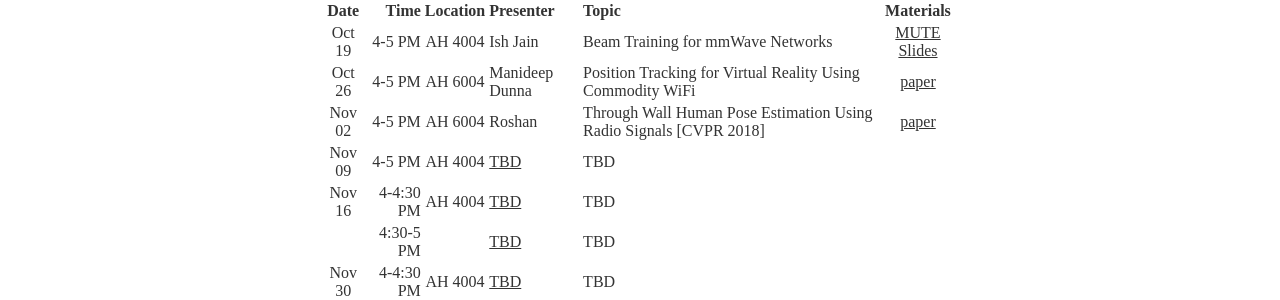
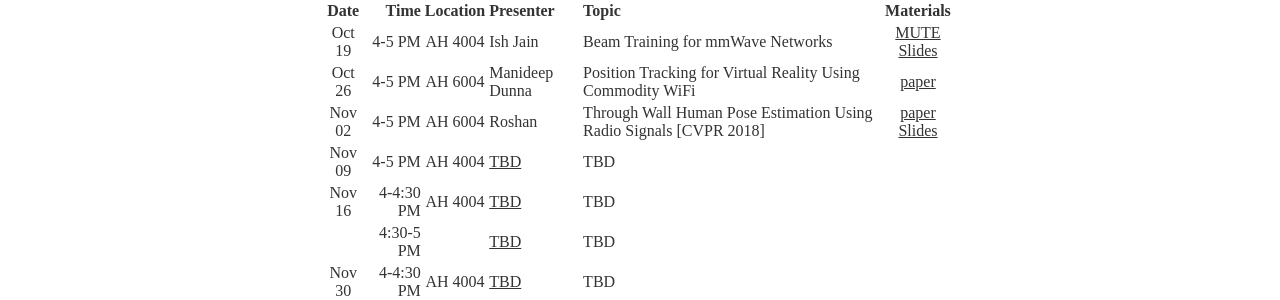
Before and after one commit to nrgucsd/nrgucsd.github.io, a Jekyll site: the page built from _posts/2018-09-01-Reading-Fall2018.markdown, in a window 1280 px wide and 900 px high, scrolled down 1919 px. Shown: the part 138-438 px from the top of the window. Built offline with Jekyll 4.4.1, drawn with Linux system fonts in a browser that asks for light colours; nearby versions of some CDN libraries; some web fonts are replaced.

Commit message:
Update 2018-09-01-Reading-Fall2018.markdown

```diff
--- a/_posts/2018-09-01-Reading-Fall2018.markdown
+++ b/_posts/2018-09-01-Reading-Fall2018.markdown
@@ -37,7 +37,7 @@ The schedule is as follows
 |:---------:|-----------:|:--------:|:------------------|:------|:------:|
 | Oct 19    | 4-5   PM   | AH 4004  | Ish Jain           | Beam Training for mmWave Networks    |  [MUTE][MUTE] [Slides][Ish]     |
 | Oct 26    | 4-5 PM     | AH 6004  | Manideep Dunna    | Position Tracking for Virtual Reality Using Commodity WiFi   |  [paper][paperMani]      |
-| Nov 02    | 4-5 PM     | AH 6004  | Roshan            | Through Wall Human Pose Estimation Using Radio Signals [CVPR 2018]   |  [paper][PoseEst]      |
+| Nov 02    | 4-5 PM     | AH 6004  | Roshan            | Through Wall Human Pose Estimation Using Radio Signals [CVPR 2018]   |  [paper][PoseEst]  [Slides][Roshan]    |
 | Nov 09    | 4-5 PM     | AH 4004  | [TBD][GDrive]      | TBD    |        |
 | Nov 16    | 4-4:30 PM  | AH 4004  | [TBD][GDrive]      | TBD    |        |
 |           | 4:30-5 PM  |          | [TBD][GDrive]      | TBD    |        |
```
Also changed, not shown: other parts of _posts/2018-09-01-Reading-Fall2018.markdown (+1 -0 lines).
